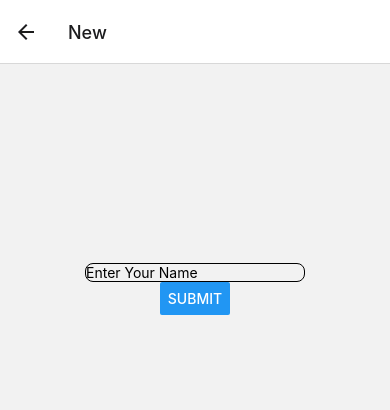
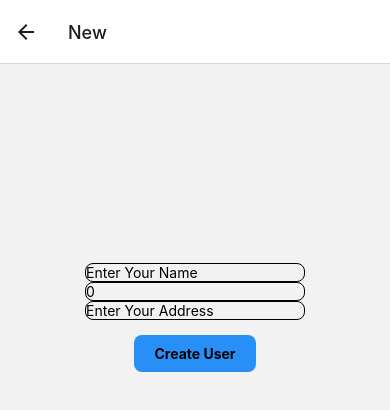
Before and after one commit to XLR8-07/Spring_24-FrontEnd, a React Native app: screen /New in a window 390 px wide. Shown: the top 410 px of the page. Built offline with nearby package versions, Linux system fonts and the light colour scheme.

Commit message:
create user API call

```diff
--- a/src/components/mycomponents.tsx
+++ b/src/components/mycomponents.tsx
@@ -1,15 +1,23 @@
 import React, { useState } from "react";
-import { Button, StyleSheet, Text, View } from "react-native";
+import { Button, StyleSheet, Text, TouchableOpacity, View } from "react-native";
 import { TextInput } from "react-native-gesture-handler";
 import axios from "axios";
 
 const NewComponent = () => {
 
     const [name, setName] = useState("")
+    const [age, setAge] = useState(0)
+    const [address, setAddress] = useState("")
     const [country, setCountry] = useState(" ")
 
     const handleNameInput = (value: string) => {
         setName(value)
+    }
+    const handleAgeInput = (value: string) => {
+        setAge(+value)
+    }
+    const handleAddressInput = (value: string) => {
+        setAddress(value)
     }
 
     const handleSubmit = async () => {
@@ -20,11 +28,27 @@ const NewComponent = () => {
             setCountry(response.data.country[0].country_id)
         }
     }
+
+    const insertUser = async () => {
+        const newUser = {
+            name: name,
+            age: age,
+            address: address
+        }
+        const request_url = "http://10.10.202.46:3000/user/db"
+        const response = await axios.post(request_url, newUser)
+        console.log(response)
+    }
     return (
         <View style={style.container}>
             <Text style={style.countryContainer}>{country}</Text>
             <TextInput value={name} onChangeText={handleNameInput} style={style.inputContainer} placeholder="Enter Your Name" />
-            <Button onPress={handleSubmit} title="Submit"></Button>
+            <TextInput value={age.toString()} onChangeText={handleAgeInput} style={style.inputContainer} placeholder="Enter Your Age" />
+            <TextInput value={address} onChangeText={handleAddressInput} style={style.inputContainer} placeholder="Enter Your Address" />
+
+            <TouchableOpacity onPress={insertUser} style={style.buttonStyle}>
+                <Text style={style.textStyle}>Create User</Text>
+            </TouchableOpacity>
         </View>
     )
 }
@@ -49,6 +73,19 @@ const style = StyleSheet.create({
     countryContainer: {
         fontSize: 40,
         fontWeight: '700'
+    },
+    buttonStyle: {
+        marginTop: 15,
+        backgroundColor: "#288ff7",
+        borderRadius: 8,
+        paddingLeft: 20,
+        paddingRight: 20,
+        paddingTop: 10,
+        paddingBottom: 10
+    },
+    textStyle: {
+        fontSize: 14,
+        fontWeight: '700'
     }
 })
 
```
